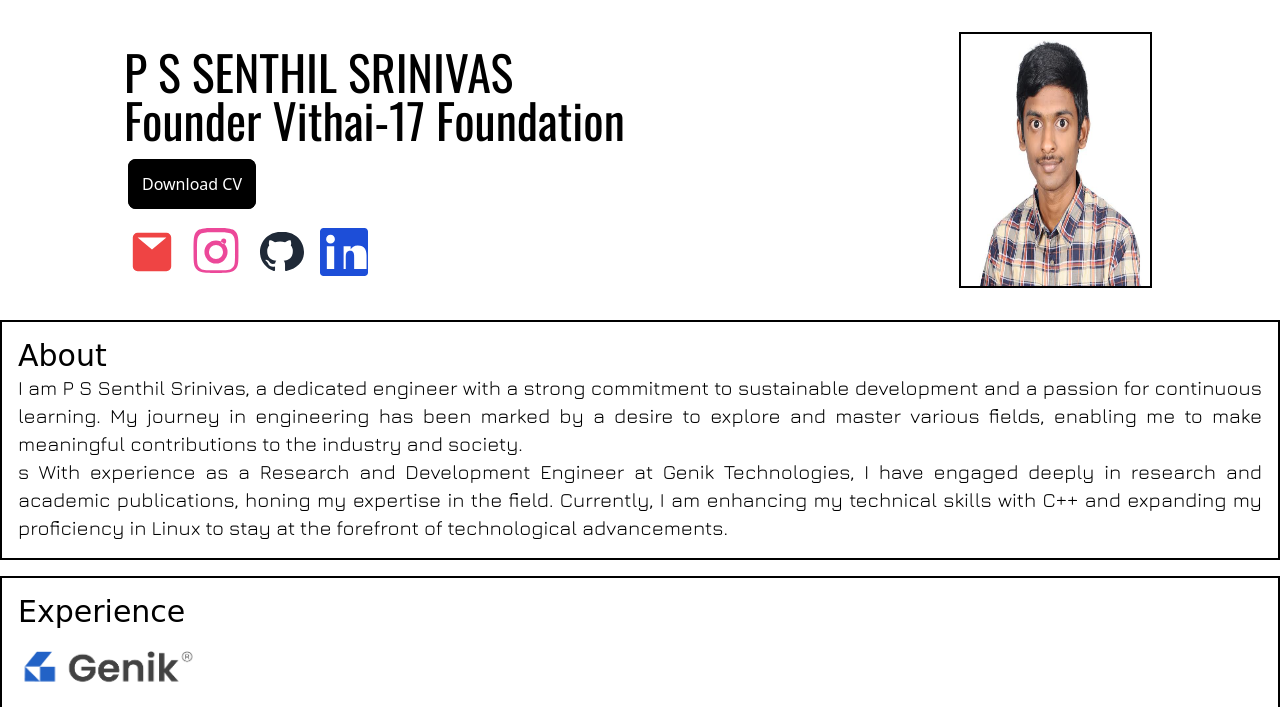
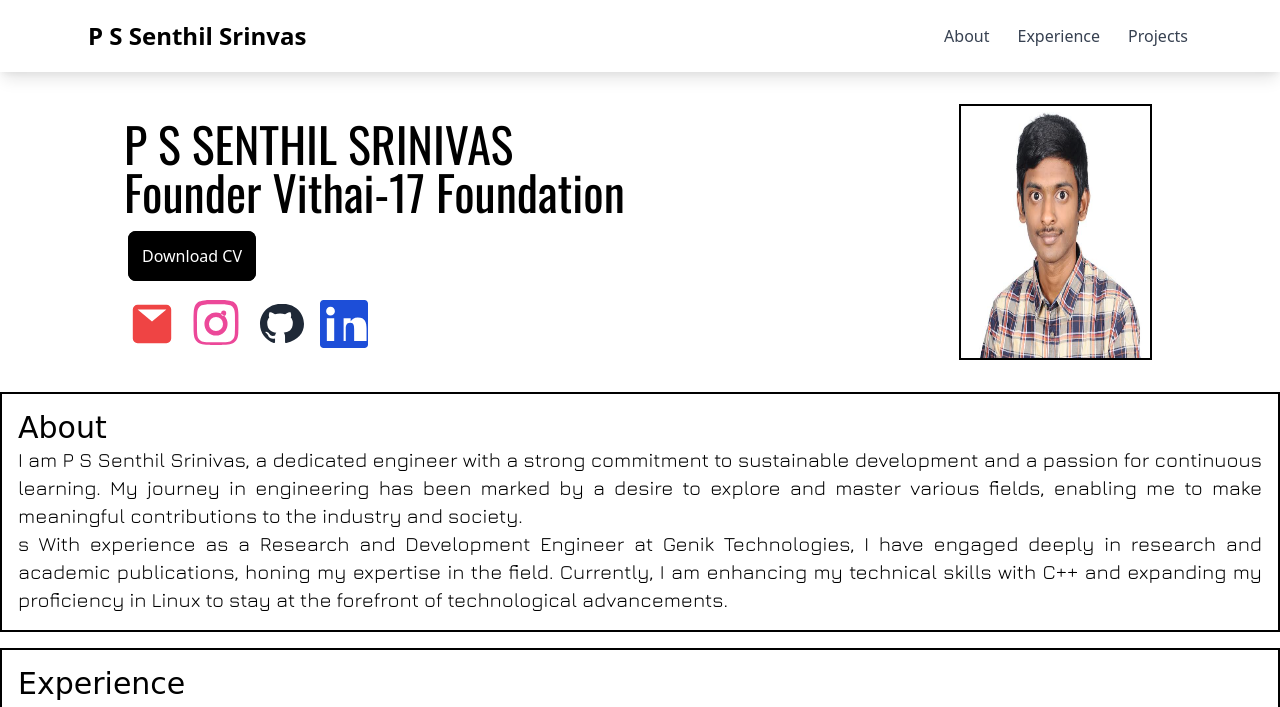
Before and after one commit to Senthil1608/Portfolio, a website: page index.html in a window 1280 px wide. Shown: the top 707 px of the page. Drawn offline with nearby package versions, Linux system fonts and the light colour scheme; a web font is replaced by a local one.

Commit message:
Update index.html

```diff
--- a/index.html
+++ b/index.html
@@ -14,8 +14,44 @@
 <link href="https://fonts.googleapis.com/css2?family=Junge&family=Jura:wght@300..700&family=Pompiere&display=swap" rel="stylesheet">
 <link href="https://fonts.googleapis.com/css2?family=Junge&family=Pompiere&display=swap" rel="stylesheet">
 </head>
-<body class=" overflow-x-hidden">
-    <div class="flex flex-col lg:flex-row">
+<body class=" overflow-x-hidden lg:overflow-x-hidden">
+    <nav class="bg-white shadow-lg "  >
+        <div class="max-w-6xl mx-auto px-4">
+          <div class="flex justify-between">
+            <div class="flex space-x-4">
+              <!-- Logo -->
+              <div>
+                <a href="#home" class="flex items-center py-5 px-2 text-gray-700">
+
+                 <span class="font-extrabold text-2xl text-black" >P S Senthil Srinvas</span>
+                </a>
+              </div>
+
+
+            </div>
+            <!-- Secondary Nav -->
+            <div class="hidden md:flex items-center space-x-1">
+                <a href="#about" class="py-5 px-3 text-gray-700 hover:text-gray-900">About</a>
+                <a href="#experience" class="py-5 px-3 text-gray-700 hover:text-gray-900">Experience</a>
+                <a href="#projects" class="py-5 px-3 text-gray-700 hover:text-gray-900">Projects</a>
+              </div>
+            <!-- Mobile button -->
+            <div class="md:hidden flex items-center">
+              <button class="mobile-menu-button">
+                <svg class="w-6 h-6 text-gray-700" xmlns="http://www.w3.org/2000/svg" fill="none" viewBox="0 0 24 24" stroke="currentColor"><path stroke-linecap="round" stroke-linejoin="round" stroke-width="2" d="M4 6h16M4 12h16m-7 6h7"></path></svg>
+              </button>
+            </div>
+          </div>
+        </div>
+        <!-- Mobile menu -->
+        <div class="mobile-menu hidden md:hidden">
+          <a href="#about" class="block py-2 px-4 text-sm hover:bg-gray-200">About</a>
+          <a href="#experience" class="block py-2 px-4 text-sm hover:bg-gray-200">Experience</a>
+          <a href="#projects" class="block py-2 px-4 text-sm hover:bg-gray-200">Projects</a>
+
+        </div>
+      </nav>
+    <div id="home"class="flex flex-col lg:flex-row">
         <div class="container p-4 w-fit mt-5 ml-12 lg:ml-24">
             <h1 class="font-oswald  p-3 text-3xl lg:text-5xl ">
                 <span>P S SENTHIL SRINIVAS</span><br>
@@ -57,13 +93,13 @@
             <img src="phot.png" class="h-64 w-auto border-2 border-black">
         </div>
     </div>
-    <div class="container border-2 border-black mx-auto p-4">
+    <div id="about"class="container border-2 border-black mx-auto p-4">
         <h1 class="font-junge text-3xl">About</h1>
         <p class="text-xl font-jura text-justify">I am P S Senthil Srinivas, a dedicated engineer with a strong commitment to sustainable development and a passion for continuous learning. My journey in engineering has been marked by a desire to explore and master various fields, enabling me to make meaningful contributions to the industry and society.
             <br>s
             With experience as a Research and Development Engineer at Genik Technologies, I have engaged deeply in research and academic publications, honing my expertise in the field. Currently, I am enhancing my technical skills with C++ and expanding my proficiency in Linux to stay at the forefront of technological advancements.</p>
     </div>
-    <div class="container border-2 border-black my-4 mx-auto p-4 ">
+    <div id="experience"class="container border-2 border-black my-4 mx-auto p-4 ">
         <h1 class="font-junge text-3xl">Experience</h1>
         <img src="genik.png" class=" h-16 my-2">
         <p class="text-xl font-jura text-justify">
@@ -81,7 +117,7 @@
             These contributions collectively enhanced the software’s performance and usability, positioning it as a more robust tool for researchers.
         </p>
         <div class="flex justify-center ">
-            <a class="border-2 border-blue-700 bg-blue-700 rounded-lg text-white p-2 m-4" href="https://www.geniktech.com/"> Visit Genik &rarr;</a>
+            <a class="border-2 border-blue-700 bg-blue-700 rounded-lg text-white p-2 m-4 hover:bg-white hover:border-2 hover:border-blue-700 hover:text-blue-700 hover:rounded-sm" href="https://www.geniktech.com/"> Visit Genik &rarr;</a>
         </div>
 
         <img src="vithai.png" class=" h-32 my-2">
@@ -97,15 +133,15 @@
         </p>
 
         <div class="flex justify-center ">
-            <a class="border-2 border-green-700 bg-green-700 rounded-lg text-white p-2 m-4" href="https://vithai17foundation.vercel.app"> Visit Vithai-17 &rarr;</a>
+            <a class="border-2 border-green-700 bg-green-700 rounded-lg text-white p-2 m-4 hover:bg-white hover:border-2 hover:border-green-700 hover:text-green-700 hover:rounded-sm" href="https://vithai17foundation.vercel.app"> Visit Vithai-17 &rarr;</a>
         </div>
     </div>
-    <div class="container border-2 border-black my-4 mx-auto p-4 ">
+    <div id="projects"class="container border-2 border-black my-4 mx-auto p-4 ">
         <h1 class="font-junge text-3xl">Projects</h1>
         <p class="text-xl font-jura text-justify">
         <b>Automata Bin</b><br>
 
-        I designed an automated dustbin for waste segregation, utilizing a deep learning Convolutional Neural Network (CNN) algorithm to differentiate between biodegradable and non-biodegradable waste. The system was integrated with an Arduino UNO and various sensors to create a fully functional waste management solution. This work was presented and published at the IEEE Conference 2023 on Intelligent Computing and Control for Engineering and Business Systems (ICCEBS).
+        I designed an automated dustbin for waste segregation, utilizing a deep learning Convolutional Neural Network (CNN) algorithm to differentiate between biodegradable and non-biodegradable waste. The system was integrated with an Arduino UNO and various sensors to create a fully functional waste management solution. This work was presented and published at the <b>IEEE Conference 2023 on Intelligent Computing and Control for Engineering and Business Systems (ICCEBS).</b>
         </p>
         <div class="mt-8 mb-4">
             <a class="bg-black mx-auto text-white p-3 border-2 border-black rounded-lg hover:bg-white hover:text-black hover:rounded-sm" href="Automata_Bin.pdf" download="Automatabin.pdf">Download Paper</a>
@@ -120,5 +156,12 @@
 
     </div>
 </body>
+<script>
+    const btn = document.querySelector("button.mobile-menu-button");
+    const menu = document.querySelector(".mobile-menu");
 
+    btn.addEventListener("click", () => {
+      menu.classList.toggle("hidden");
+    });
+  </script>
 </html>
```
